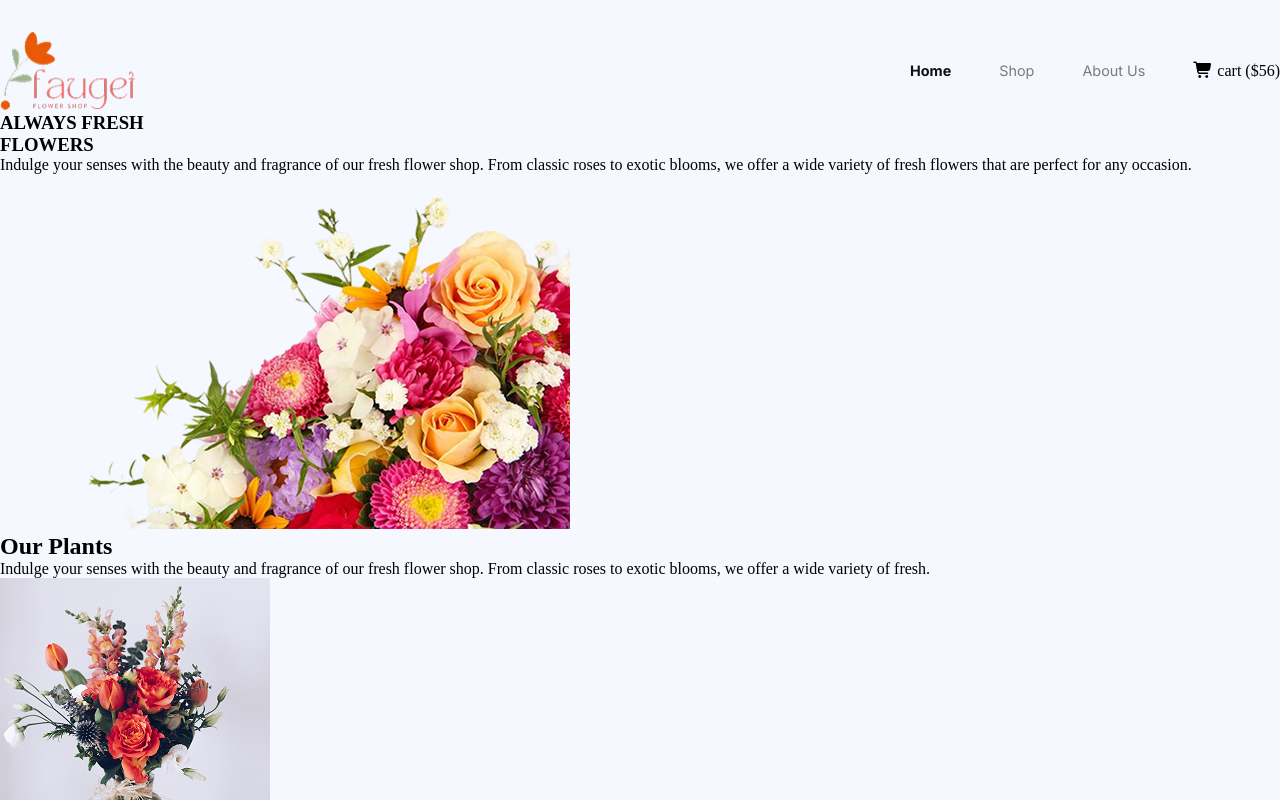
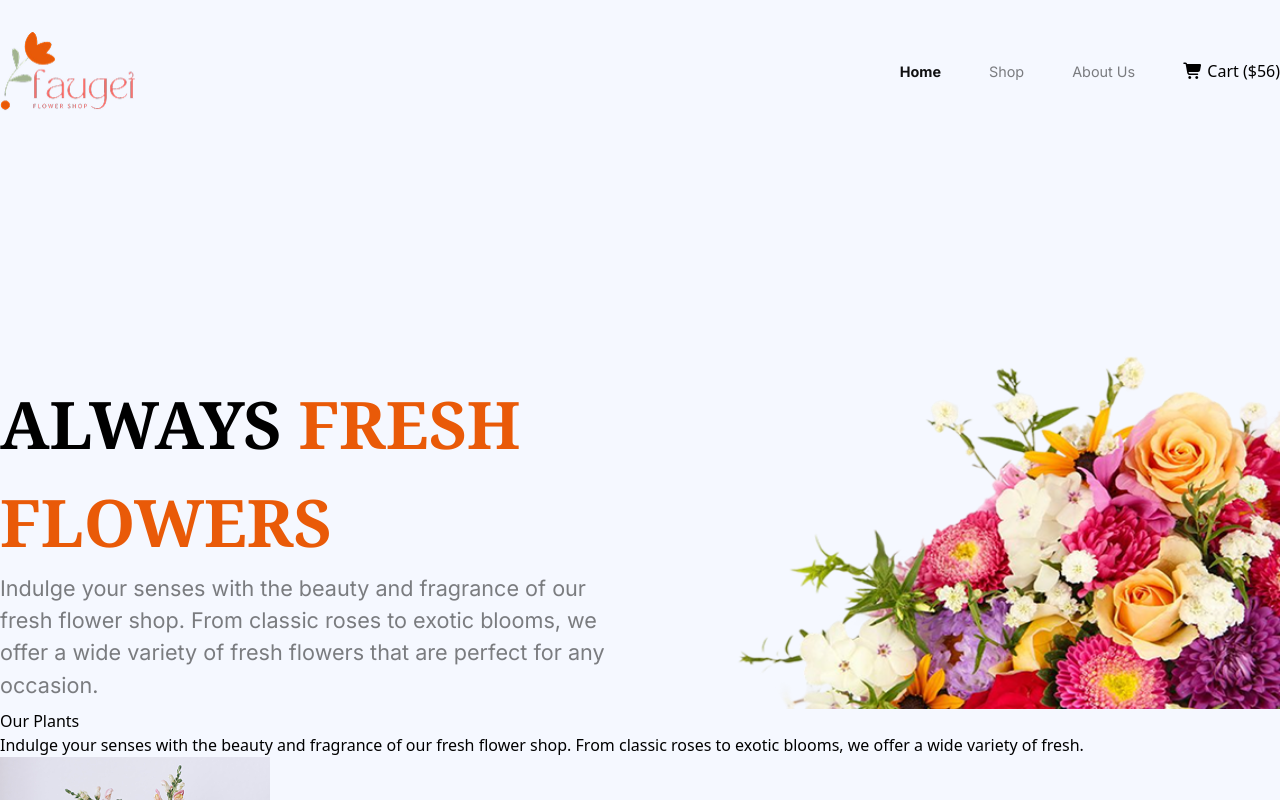
Before and after one commit to irfanulislamafif/responsive-flower-assg, a plain HTML site: page index.html in a window 1280 px wide. Shown: the top 800 px of the page. Drawn offline with nearby package versions, Linux system fonts and the light colour scheme.

Commit message:
the 11th commit for adding styles in banner and it is completed

```diff
--- a/index.html
+++ b/index.html
@@ -11,6 +11,7 @@
       href="https://fonts.googleapis.com/css2?family=Inter:ital,opsz,wght@0,14..32,100..900;1,14..32,100..900&family=Noto+Serif:ital,wght@0,100..900;1,100..900&display=swap"
       rel="stylesheet"
     />
+    <script src="https://cdn.jsdelivr.net/npm/@tailwindcss/browser@4"></script>
     <link
       rel="stylesheet"
       href="https://cdnjs.cloudflare.com/ajax/libs/font-awesome/7.0.0/css/all.min.css"
@@ -31,13 +32,15 @@
           <div class="nav-right">
             <div class="nav-2">
               <ul>
-                <li><a href="home"><span  class="home-span">Home</span></a></li>
+                <li>
+                  <a href="home"><span class="home-span">Home</span></a>
+                </li>
                 <li><a href="shop">Shop</a></li>
                 <li><a href="about">About Us</a></li>
               </ul>
             </div>
 
-            <div><i class="fa-solid fa-cart-shopping cart"></i> cart ($56)</div>
+            <div><i class="fa-solid fa-cart-shopping inter"></i> Cart ($56)</div>
           </div>
         </nav>
 
@@ -46,10 +49,10 @@
         <section class="banner">
           <div class="banner-left">
             <h1>
-              ALWAYS FRESH <br />
-              FLOWERS
+              ALWAYS <span class="orange">FRESH <br>
+              FLOWERS</span>
             </h1>
-            <p>
+            <p class="dark-1 inter ">
               Indulge your senses with the beauty and fragrance of our fresh
               flower shop. From classic roses to exotic blooms, we offer a wide
               variety of fresh flowers that are perfect for any occasion.
--- a/styles/flower.css
+++ b/styles/flower.css
@@ -14,6 +14,7 @@ nav {
   gap: 48px;
   align-items: center;
   justify-content: space-between;
+  margin-bottom: 120px;
 }
 nav ul {
   display: flex;
@@ -42,6 +43,54 @@ nav li a {
   height: 82px;
   width: 135px;
 }
+
+
+/* banner section styles */
+
+
+.banner {
+    display: flex;
+    justify-content: space-between;
+    align-items: center;
+}
+
+.banner img {
+    width: 100%;
+height: 377px;
+margin-top:100px;
+}
+
+.banner-left h1 {
+    font-size: 4.1rem;
+    font-family: "Noto Serif", serif;
+    font-weight: 700;
+}
+.banner-left {
+    flex:1;
+    margin-top: 135px;
+}
+
+.banner-right {
+    flex:1;
+
+}
+
+.banner .banner-left p {
+    font-size: 1.35rem;
+}
+
+
+
+
+
+
+
+
+
+
+
+
+
 
 /* shared styles */
 body {
```
